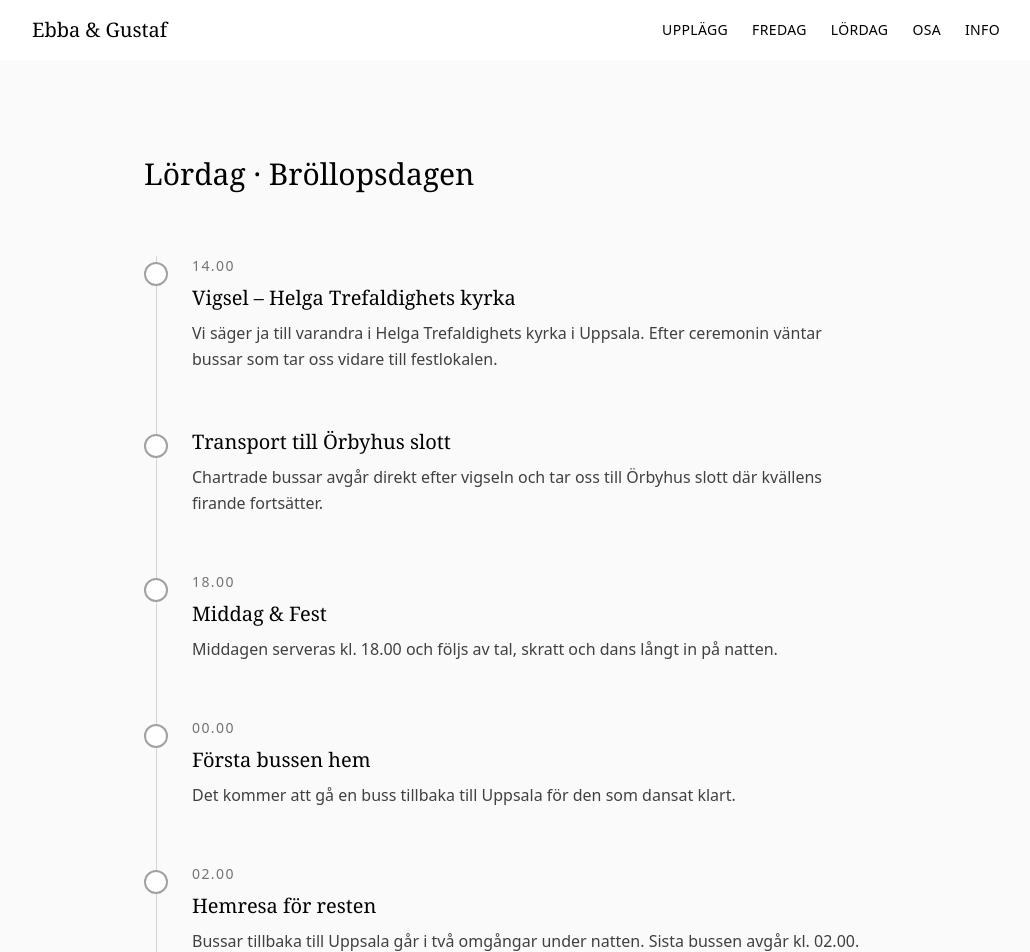
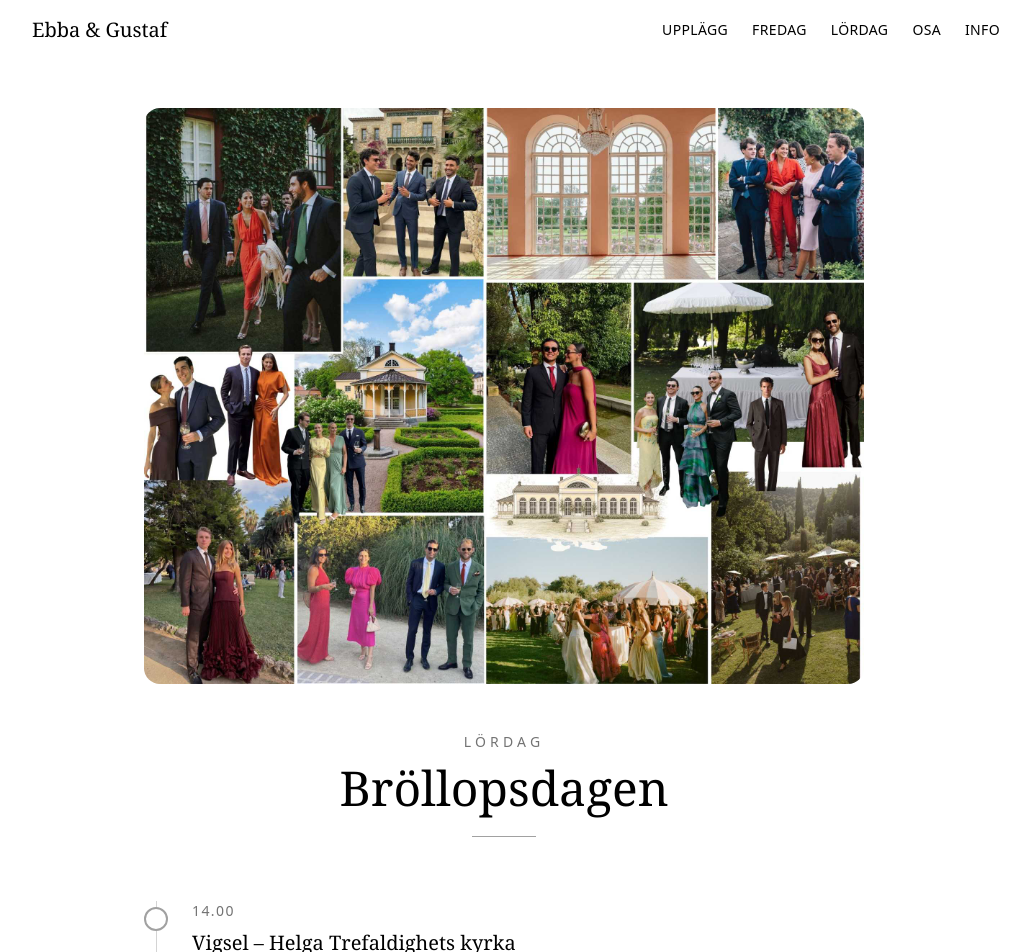
Before and after one commit to gustafffandersson/wedding-site-deployment, a React (Vite) app: page /saturday in a window 1280 px wide. Shown: the top 952 px of the page, without its empty margins (136-1166 px from the left). Built offline with nearby package versions, Linux system fonts and the light colour scheme.

Commit message:
Added Saturday image and fixed errors/typos

```diff
--- a/src/components/Hero.jsx
+++ b/src/components/Hero.jsx
@@ -26,7 +26,7 @@ export default function Hero() {
         </p>
 
         <p className="uppercase tracking-widest text-sm text-neutral-600">
-          11-13 Juni, 2027 • Uppsala
+          11-12 Juni, 2027 • Uppsala
         </p>
       </div>
     </section>
--- a/src/pages/Friday.jsx
+++ b/src/pages/Friday.jsx
@@ -55,16 +55,11 @@ export default function Friday() {
             {/* Theme */}
             <div className="relative pl-12">
               <h3 className="font-serif text-xl mb-2">
-                Tema · Färgsprakande Italien
+                Dresscode · Färgsprakande Italien
               </h3>
               <p className="text-neutral-700 leading-relaxed">
-                Dresscode:
-                <a href="https://www.careofcarl.se/sv/carlmagazine/stiltips/kladkoden-udda-kavaj.html"
-                  target="_blank"
-                  rel="noopener noreferrer"
-                >
-                 &nbsp;Udda kavaj<br />
-                </a>
+                Tänk en kväll på en italiensk piazza. Linnekostymer, udda kavaj eller ljus kostym för herrar. Eleganta sommarklänningar eller andra festliga sommaroutfits för damer.
+
 
                 Vi uppmuntrar till en färgstark och somrig klädsel i italiensk anda.
                 Tänk livfulla färger, mönster och en avslappnad elegans. Se bilder ovan för inspiration.
--- a/src/pages/Info.jsx
+++ b/src/pages/Info.jsx
@@ -3,8 +3,12 @@ import orbyMap from "../assets/orby_map.jpg";
 export default function Info() {
   const items = [
     {
+      title: "Barnfritt",
+      body: "Vi har valt att fira bröllopet barnfritt. Ammande barn är undantagna. Tack för förståelse!",
+    },
+    {
       title: "Transport",
-      body: "Vi räknar med att ni tar er till Uppsala själva. Efter Ceremonin i Helga Trefaldighets kyrka, har vi chartrat bussar som tar oss till festlokalen. Det kommer sedan att gå bussar tillbaka till Uppsala (Scandic Uplandia & Villa Anna) klockan 12 och 02 under kvällen.",
+      body: "Vi räknar med att ni tar er till Uppsala själva. Efter Ceremonin i Helga Trefaldighets kyrka, har vi chartrat bussar som tar oss till festlokalen. Det kommer sedan att gå bussar tillbaka till Uppsala (Scandic Uplandia & Villa Anna) klockan 00 och 02 under kvällen.",
     },
     {
       title: "Parkering",
@@ -12,7 +16,7 @@ export default function Info() {
     },
     {
       title: "Klädkod",
-      body: "Fredag: Udda kavaj, gärna färgglatt. \nLördag: Mörk kostym. \nSe flikarna för varje enskild dag för inspiration.",
+      body: "Fredag: Färgsprakande Italien. \nLördag: Mörk kostym. \nSe sidaorna för varje enskild dag för inspiration.",
     },
     {
     title: "Boende",
@@ -32,7 +36,7 @@ export default function Info() {
     },
     {
       title: "Present",
-      body: "Om du skulle vilja ta med dig en present, önskar vi oss upplevelser (exempelvis ett spännande restaurangbesök, caviarprovning, eller övernattning) och inredning från Svenskt Tenn.",
+      body: "Om du skulle vilja ta med dig en present, önskar vi oss upplevelser (exempelvis ett exlusivt restaurangbesök, caviarprovning, eller övernattning) och inredning från Svenskt Tenn.",
     },
     {
       title: "Kontakt",
@@ -44,7 +48,7 @@ export default function Info() {
     <section className="max-w-3xl mx-auto py-20 px-6">
       <h2 className="font-serif text-3xl mb-6">Information</h2>
       <p className="text-neutral-600 mb-12">
-        Här är lite praktisk information inför dagen.
+        Här är lite praktisk information inför helgen.
       </p>
 
       <div className="grid sm:grid-cols-2 gap-x-10 gap-y-10">
--- a/src/pages/Saturday.jsx
+++ b/src/pages/Saturday.jsx
@@ -1,3 +1,5 @@
+import dag2 from "../assets/Dag2.jpg";
+
 export default function Saturday() {
   const events = [
     {
@@ -10,28 +12,47 @@ export default function Saturday() {
       text: "Chartrade bussar avgår direkt efter vigseln och tar oss till Örbyhus slott där kvällens firande fortsätter.",
     },
     {
-      time: "18.00",
+      title: "Mingel",
+      text: "Bubbel och tårta serveras ute i Örbyhus slotts trädgård.",
+    },
+    {
+      time: "17.30",
       title: "Middag & Fest",
-      text: "Middagen serveras kl. 18.00 och följs av tal, skratt och dans långt in på natten.",
+      text: "Middagen serveras och följs av tal, skratt och dans långt in på natten.",
     },
     {
       time: "00.00",
       title: "Första bussen hem",
-      text: "Det kommer att gå en buss tillbaka till Uppsala för den som dansat klart.",
+      text: "Bussar tillbaka till Uppsala går i två omgångar under natten. Det kommer att gå en tidigare buss tillbaka till Uppsala kl 00 för den som dansat klart. Bussen stannar utanför Scandic Uplandia samt Villa Anna.",
     },
     {
       time: "02.00",
       title: "Hemresa för resten",
-      text: "Bussar tillbaka till Uppsala går i två omgångar under natten. Sista bussen avgår kl. 02.00.",
+      text: "Sista bussen avgår kl. 02.00. Bussarna stannar utanför Scandic Uplandia samt Villa Anna.",
     },
   ];
 
   return (
-    <section className="w-full py-24 bg-neutral-50">
+    <section className="w-full py-12 bg-white">
       <div className="max-w-3xl mx-auto px-6">
-        <h2 className="font-serif text-3xl mb-16">
-          Lördag · Bröllopsdagen
-        </h2>
+
+        <div className="mb-12 overflow-hidden rounded-2xl">
+          <img
+            src={dag2}
+            alt="Fredag pizzakväll"
+            className="w-full aspect-[5/4] object-cover"
+          />
+        </div>
+
+        <div className="mb-16 text-center">
+          <p className="text-sm tracking-[0.3em] uppercase text-neutral-500 mb-3">
+            Lördag
+          </p>
+          <h2 className="font-serif text-4xl sm:text-5xl mb-6">
+            Bröllopsdagen
+          </h2>
+          <div className="w-16 h-px bg-neutral-400 mx-auto" />
+        </div>
 
         <div className="relative">
           {/* Vertical line */}
--- a/src/pages/Schedule.jsx
+++ b/src/pages/Schedule.jsx
@@ -9,7 +9,7 @@ export default function Schedule() {
         </h2>
 
         <p className="text-neutral-700 mb-12 leading-relaxed">
-          Vi firar hela helgen - från en avslappnad pizzakväll med italenskt tema
+          Vi firar hela helgen - från en avslappnad pizzakväll med italienskt tema
           på fredagen till bröllopet på lördagen. Du är varmt välkommen att delta
           och vi hoppas att du vill vara med hela helgen.
         </p>
@@ -18,7 +18,7 @@ export default function Schedule() {
           {/* Friday */}
           <div>
             <h3 className="font-serif text-2xl mb-2">
-              Fredag · Pizza Night
+              Fredag · Italian Pizza Night
             </h3>
             <p className="text-neutral-600 leading-relaxed">
               Vi kickstartar helgen med en avslappnad pizzakväll. Ett informellt
```
Also changed, not shown: src/assets/Dag2.jpg (added).
